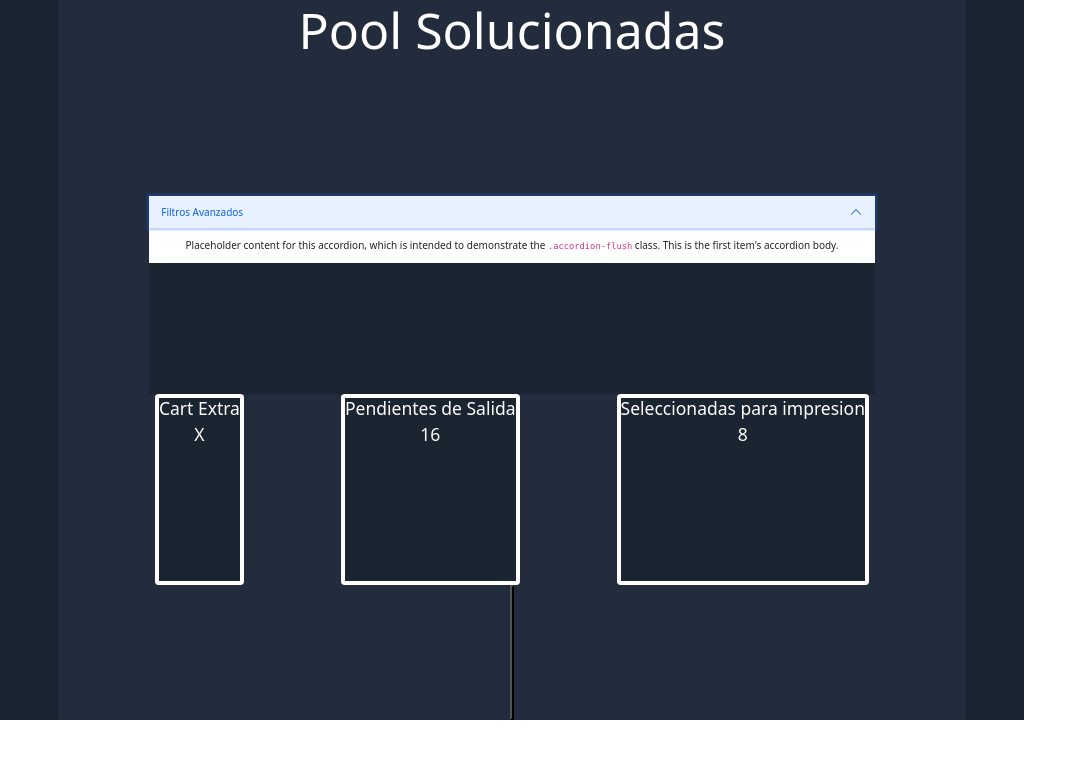
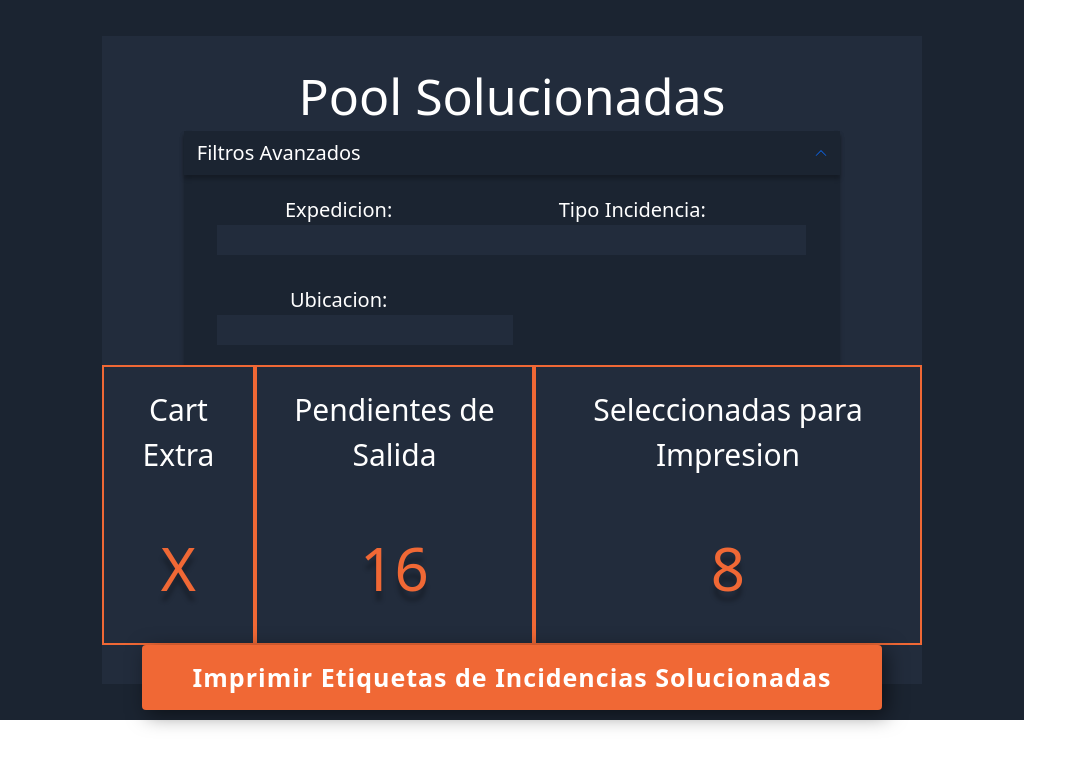
Before and after one commit to Javalga/Wayback, an Angular app in the folder angular-wayback/: page /solved-pull in a window 1280 px wide. Both pictures are taken after a click on the button "Filtros Avanzados". Shown: the top 766 px of the page, without its empty margins (0-1087 px from the left). Built offline with nearby package versions, Linux system fonts and the light colour scheme.

Commit message:
"merge solved-pull"

```diff
--- a/angular-wayback/src/app/components/aside/aside.component.css
+++ b/angular-wayback/src/app/components/aside/aside.component.css
@@ -10,11 +10,18 @@
    display: flex;
    justify-content: center;
    width: 100%;
-   margin-top: 10px;
+   height: 12vh;
+   margin-top: 1rem;
 }
 .image a
 {
+    text-align: center;
     cursor: pointer;
+    width: 80%;
+}
+.image a img
+{
+    width: 50%;
 }
 
 
@@ -32,14 +39,14 @@
 
 .h-color
 {
-    color: white;
+    color: var(--secondary-color2-dark);
 }
 
 
 
 .sidebar ul li a
 {
-    color: white;
+    color: var(--secondary-color2-dark);
     margin: 1em;
 
 }
--- a/angular-wayback/src/app/pages/solved-pull/solved-pull.component.css
+++ b/angular-wayback/src/app/pages/solved-pull/solved-pull.component.css
@@ -1,16 +1,29 @@
-.container
+.solved-pull-main
 {
     width: 80vw;
     height: 90vh;
     background-color: var(--primary-color1-dark);
     display: flex;
     justify-content: center;
+    align-items: center;
+
+
+}
+
+.solved-pull-container
+{
+    display: flex;
+    justify-content: center;
+    align-items: center;
+    width: 80vw;
+    height: 90vh;
 }
 
 .central-page
 {
     background-color: var(--primary-color2-dark);
-    width: 90%;
+    width: 80%;
+    height: 90%;
     display: flex;
     flex-wrap: wrap;
     justify-content: center;
@@ -19,14 +32,14 @@
 
 .central-page h1
 {
+    margin-top: 3rem;
     width: 100%;
     font-size: 5em;
-    color: white;
+    color: var(--secondary-color2-dark);
 }
 
 .desplegable
 {
-    background:var(--primary-color1-dark);
     width: 80%;
 }
 
@@ -37,9 +50,40 @@
     justify-content: space-evenly;
 }
 
-.card
+.desplegable-item
 {
-    color: white;
-    background:var(--primary-color1-dark);
-    border: 4px,solid, white;
+    background-color: var(--primary-color1-dark);
+    box-shadow: 0px 4px 4px rgba(0, 0, 0, 0.25)
+
 }
+
+.body-acordion
+{
+    display: flex;
+    flex-wrap: wrap;
+    gap: 10px;
+    color: var(--secondary-color2-dark);
+    justify-content: start;
+}
+
+.body-acordion div
+{
+    width: 45%;
+    font-size: 2em;
+    padding: .5em;
+}
+
+.body-acordion input
+{
+    background-color: var(--primary-color2-dark);
+    margin-left: 10px;
+
+}
+
+.acordion-title
+{
+    font-size: 1em;
+    color:var(--secondary-color2-dark);
+    background-color: var(--primary-color1-dark);
+    box-shadow: 0px 4px 4px rgba(0, 0, 0, 0.25);
+}
--- a/angular-wayback/src/app/pages/solved-pull/solved-pull.component.html
+++ b/angular-wayback/src/app/pages/solved-pull/solved-pull.component.html
@@ -1,37 +1,38 @@
-<div class="container">
+<div class="solved-pull-main">
+
+    <div class="solved-pull-container">
 
     <div class="central-page">
         <h1>Pool Solucionadas</h1>
 
         <div class="accordion accordion-flush desplegable" id="accordionFlushExample">
-            <div class="accordion-item">
-              <h2 class="accordion-header" id="flush-headingOne">
-                <button class="accordion-button collapsed" type="button" data-bs-toggle="collapse" data-bs-target="#flush-collapseOne" aria-expanded="false" aria-controls="flush-collapseOne">
+            <div class="accordion-item desplegable-item">
+              <h2 class="accordion-header acordion-main " id="flush-headingOne">
+                <button class="accordion-button collapsed acordion-title" type="button" data-bs-toggle="collapse" data-bs-target="#flush-collapseOne" aria-expanded="false" aria-controls="flush-collapseOne">
                   Filtros Avanzados
                 </button>
               </h2>
               <div id="flush-collapseOne" class="accordion-collapse collapse" aria-labelledby="flush-headingOne" data-bs-parent="#accordionFlushExample">
-                <div class="accordion-body">Placeholder content for this accordion, which is intended to demonstrate the <code>.accordion-flush</code> class. This is the first item's accordion body.</div>
+                <div class="accordion-body body-acordion">
+                    <div>Expedicion:<input type="text"></div>
+                    <div>Tipo Incidencia:<input type="text"></div>
+                    <div>Ubicacion:<input type="text"></div>
+
+                </div>
               </div>
             </div>
           </div>
 
+
+
         <div class="cards">
-            <div class="card">
-                <h3>Cart Extra</h3>
-                <h3>X</h3>
-            </div>
-            <div class="card">
-                <h3>Pendientes de Salida</h3>
-                <h3>16</h3>
-            </div>
-            <div class="card">
-                <h3>Seleccionadas para impresion</h3>
-                <h3>8</h3>
-            </div>
+            <app-card [title]="'Cart Extra'" [value]="'X'"></app-card>
+            <app-card [title]="'Pendientes de Salida'" [value]="'16'"></app-card>
+            <app-card [title]="'Seleccionadas para Impresion'" [value]="'8'"></app-card>
         </div>
-        <button value="Imprimir Etiquetas de Incidencias Solcuionadas"></button>
+        <app-button value="Imprimir Etiquetas de Incidencias Solucionadas"></app-button>
 
     </div>
 
+    </div>
 </div>
```
Also changed, not shown: angular-wayback/src/app/app.component.html (line endings or trailing spaces).
